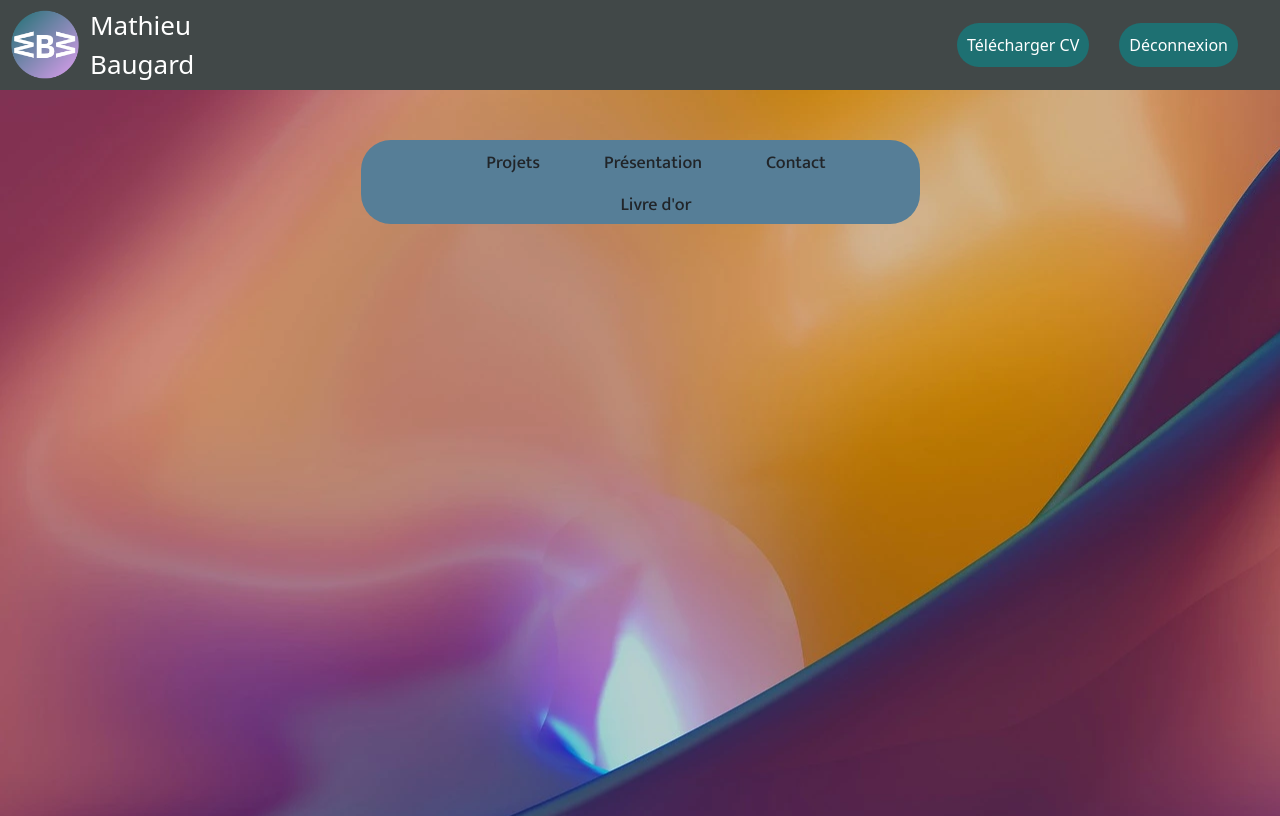
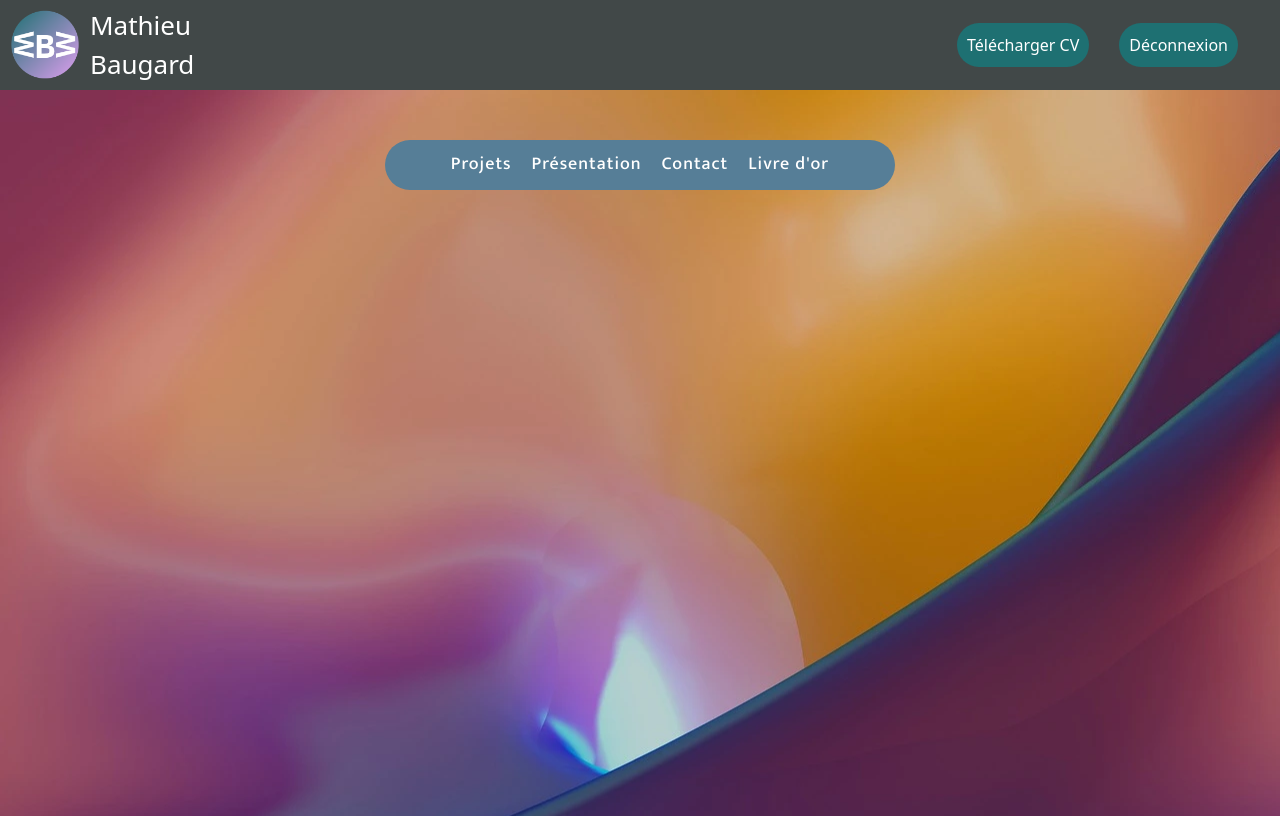
Before and after one commit to cofefefe/Portfolio, a React (Create React App) app in the folder frontend/: page /homepage in a window 1280 px wide. Built offline with nearby package versions, Linux system fonts and the light colour scheme.

Commit message:
feat:add all pages, initialzing jsx for everyone, summary's animation| fix:React error dom

```diff
--- a/frontend/src/App.js
+++ b/frontend/src/App.js
@@ -4,6 +4,10 @@ import Connexion from './components/Connexion';
 import Inscription from './components/Inscription';
 import Homepage from './pages/Homepage'
 import 'bootstrap/dist/css/bootstrap.min.css';
+import Contact from './pages/Contact'
+import Goldenbook from './pages/Goldenbook'
+import Presentation from './pages/Presentation'
+import Projects from './pages/Projects'
 
 
 function App() {
@@ -14,6 +18,10 @@ function App() {
                     <Routes>
                         <Route path='/' element={<EntryPage/>}/>
                         <Route path='/homepage' element={<Homepage/>}/>
+                        <Route path='/contact' element={<Contact/>}/>
+                        <Route path='/goldenbook' element={<Goldenbook/>}/>
+                        <Route path='/presentation' element={<Presentation/>}/>
+                        <Route path='/projects' element={<Projects/>}/>
                     </Routes>
                 </Router>
         </>
--- a/frontend/src/style/layout/_summary.scss
+++ b/frontend/src/style/layout/_summary.scss
@@ -2,20 +2,36 @@
     background-color:$secondary-color;
     position:relative;
     top:50px;
-    max-width:559px!important;
-    padding:0;
+    max-width:510px!important;
+    padding:.5px 0 5px 0;
+    margin:0;
     border-radius:30px;
     li{
         list-style-type: none;
         width:fit-content!important;
-        margin-left:20px;
-        margin-right:20px;
         font-family:mukta_medium;
         font-size:18px;
-        margin-top:10px;
-        padding-bottom:5px;
+        padding:10px 10px 5px 10px;
+        color:white;
+        letter-spacing: 1px;
+        cursor:pointer;
+        display:inline-block;
+        // border:1px solid blue;
+        &::after{
+            content:"";
+            display:block;
+            width:0px;
+            margin:auto;
+            height:2px;
+            background-color:white;
+            transition:all 300ms ease-in-out
+        }
+        &:hover::after{
+            width:100%;
+        }
     }
-    &__list{
-
+    ul{
+        margin:0;
+        padding:0;
     }
 }
```
Also changed, not shown: frontend/src/pages/Contact.jsx (+13 -0 lines), frontend/src/pages/Goldenbook.jsx (+13 -0 lines), frontend/src/pages/Presentation.jsx (+13 -0 lines), frontend/src/pages/Projects.jsx (+13 -0 lines).
